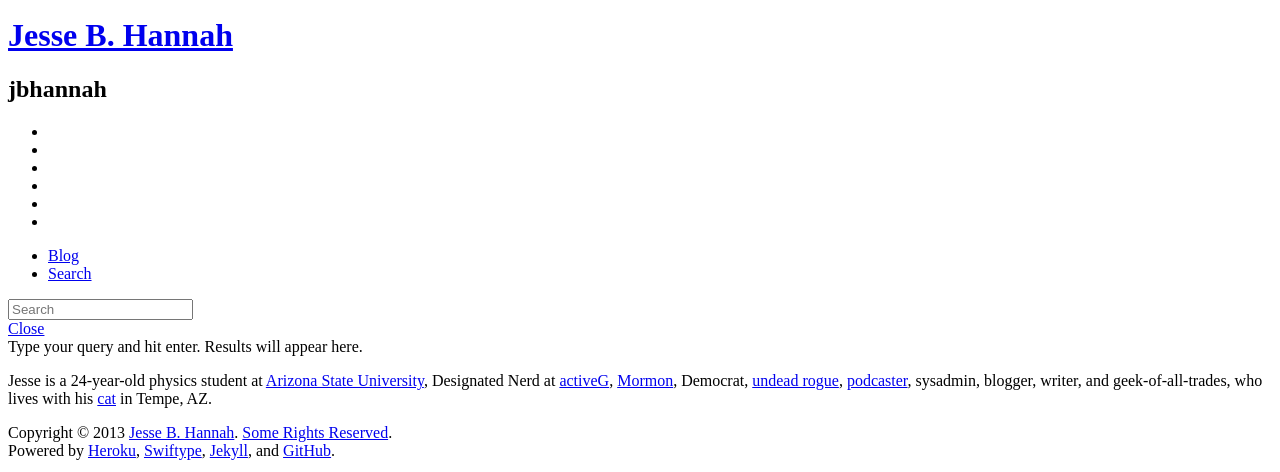
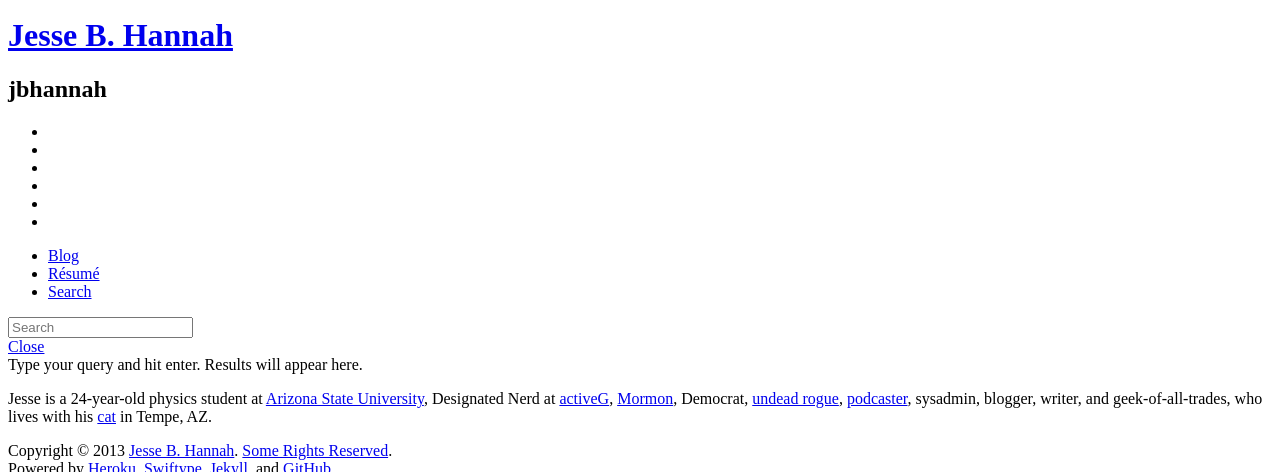
Before and after one commit to jbhannah/jbhannah.net-jekyll, a Jekyll site: the page built from index.html, in a window 1280 px wide, cut to the strip 212-684 px from the top of the page. Built offline with Jekyll 4.4.1, drawn with Linux system fonts in a browser that asks for light colours; nearby versions of some CDN libraries.

Commit message:
Redirect and link to résumé

```diff
--- a/_layouts/default.html
+++ b/_layouts/default.html
@@ -73,6 +73,7 @@
           <nav id="site-menu">
             <ul>
               <li><a href="/blog">Blog</a></li>
+              <li><a href="/resume" rel="external">Résumé</a></li>
               <li><a href="#search">Search</a></li>
             </ul>
           </nav>
```
Also changed, not shown: 1 other file.
